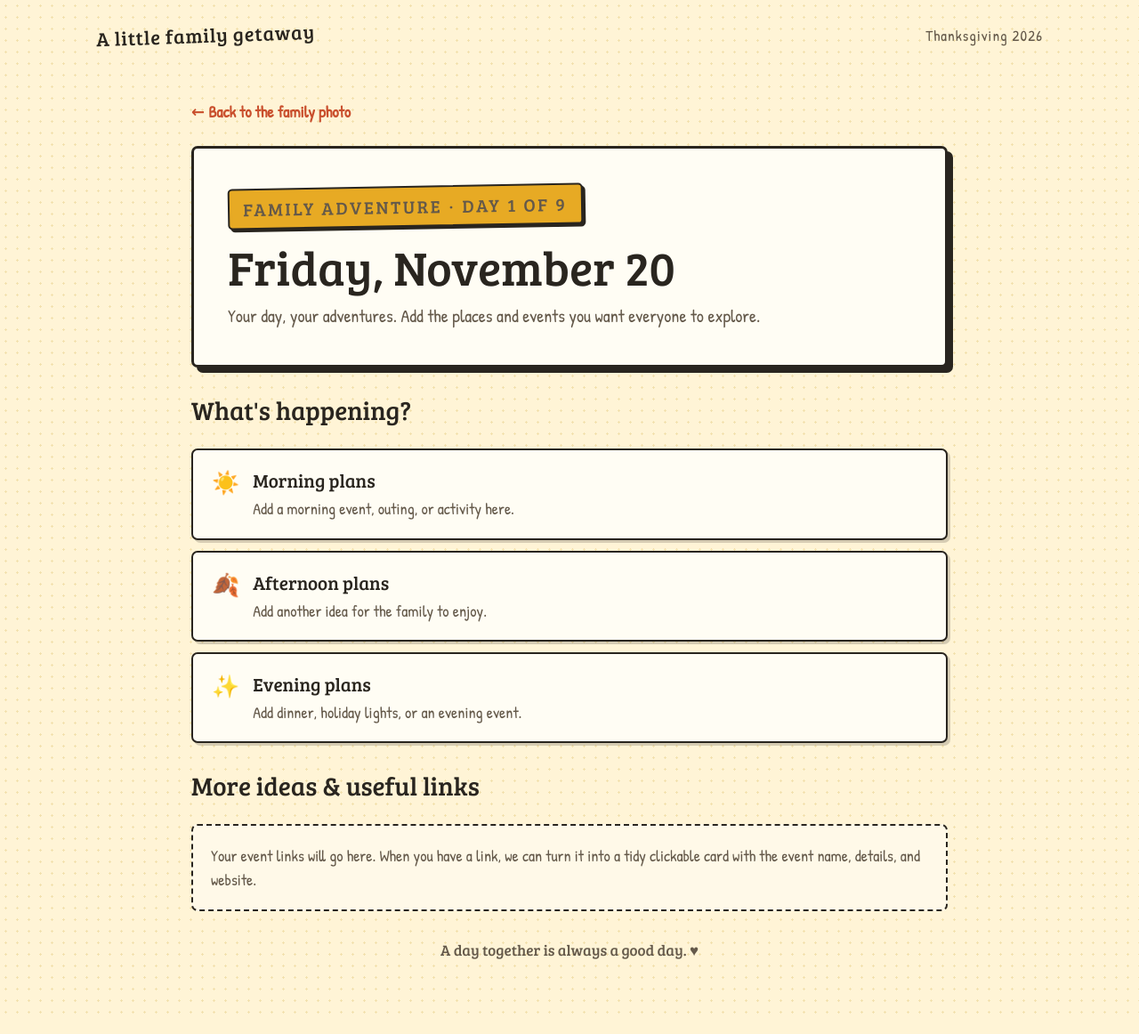
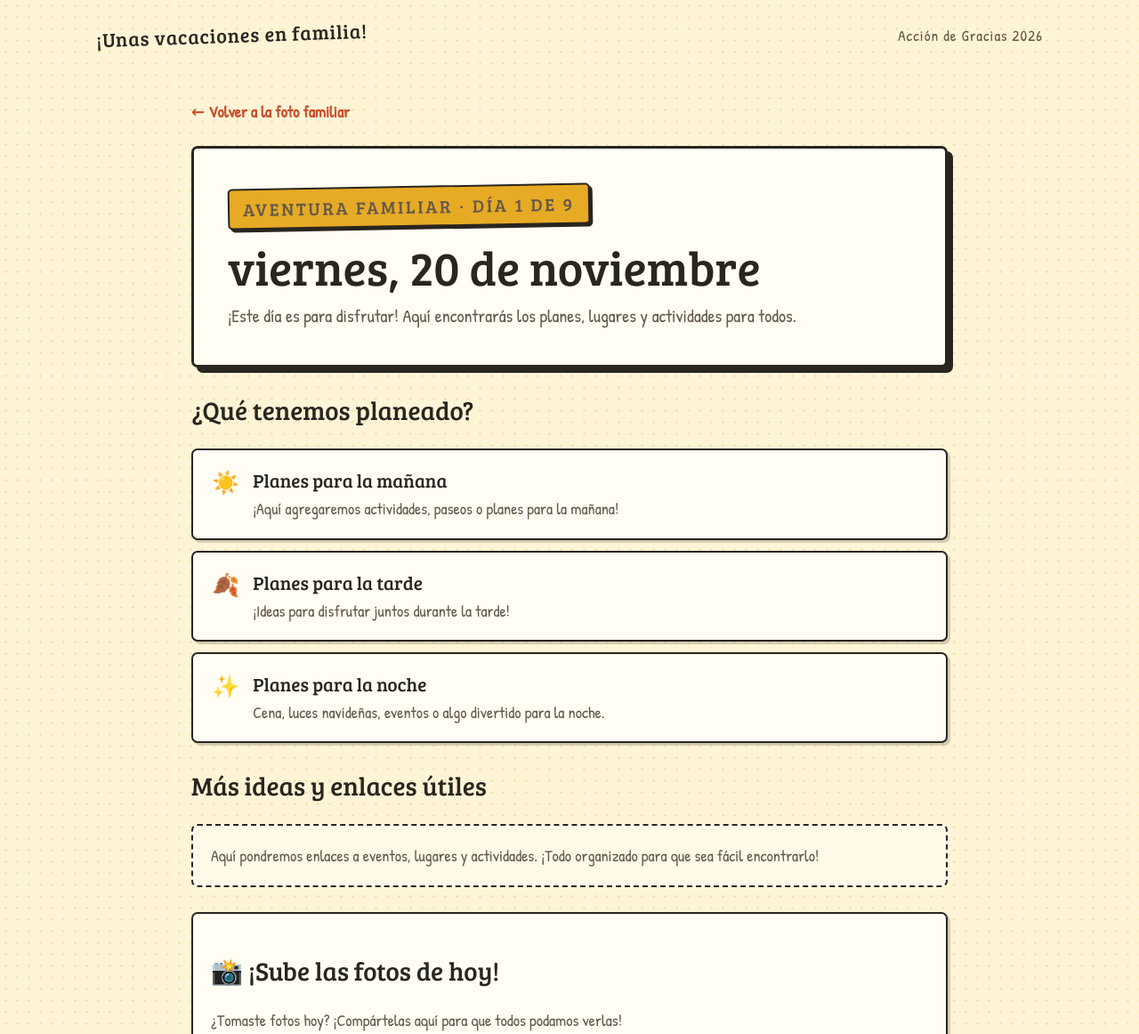
Before and after one commit to sleonny/Thanksgiving, a plain HTML site: page pages/day-1.html in a window 1280 px wide. Shown: the top 1162 px of the page at 89% size. Drawn offline with Linux system fonts and the light colour scheme.

Commit message:
Translate day 1 page and add photo gallery section

```diff
--- a/pages/day-1.html
+++ b/pages/day-1.html
@@ -1,12 +1,13 @@
 <!DOCTYPE html>
-<html lang="en"><head><meta charset="UTF-8"><meta name="viewport" content="width=device-width, initial-scale=1"><title>Friday, November 20 | Family Guide</title><link rel="stylesheet" href="../style.css"></head>
-<body><header class="site-header"><a class="brand" href="../index.html">A little family getaway</a><span class="header-note">Thanksgiving 2026</span></header>
-<main class="day-main"><a class="back-link" href="../index.html">← Back to the family photo</a>
-<section class="day-hero"><p class="eyebrow">FAMILY ADVENTURE · DAY 1 OF 9</p><h1>Friday, November 20</h1><p>Your day, your adventures. Add the places and events you want everyone to explore.</p></section>
-<section class="plan-section"><h2>What's happening?</h2><div class="activity-list">
-<article class="activity"><div class="activity-icon">☀️</div><div><h3>Morning plans</h3><p>Add a morning event, outing, or activity here.</p></div></article>
-<article class="activity"><div class="activity-icon">🍂</div><div><h3>Afternoon plans</h3><p>Add another idea for the family to enjoy.</p></div></article>
-<article class="activity"><div class="activity-icon">✨</div><div><h3>Evening plans</h3><p>Add dinner, holiday lights, or an evening event.</p></div></article>
+<html lang="es"><head><meta charset="UTF-8"><meta name="viewport" content="width=device-width, initial-scale=1"><title>viernes, 20 de noviembre | Guía familiar</title><link rel="stylesheet" href="../style.css"></head>
+<body><header class="site-header"><a class="brand" href="../index.html">¡Unas vacaciones en familia!</a><span class="header-note">Acción de Gracias 2026</span></header>
+<main class="day-main"><a class="back-link" href="../index.html">← Volver a la foto familiar</a>
+<section class="day-hero"><p class="eyebrow">AVENTURA FAMILIAR · DÍA 1 DE 9</p><h1>viernes, 20 de noviembre</h1><p>¡Este día es para disfrutar! Aquí encontrarás los planes, lugares y actividades para todos.</p></section>
+<section class="plan-section"><h2>¿Qué tenemos planeado?</h2><div class="activity-list">
+<article class="activity"><div class="activity-icon">☀️</div><div><h3>Planes para la mañana</h3><p>¡Aquí agregaremos actividades, paseos o planes para la mañana!</p></div></article>
+<article class="activity"><div class="activity-icon">🍂</div><div><h3>Planes para la tarde</h3><p>¡Ideas para disfrutar juntos durante la tarde!</p></div></article>
+<article class="activity"><div class="activity-icon">✨</div><div><h3>Planes para la noche</h3><p>Cena, luces navideñas, eventos o algo divertido para la noche.</p></div></article>
 </div></section>
-<section class="plan-section"><h2>More ideas & useful links</h2><div class="placeholder">Your event links will go here. When you have a link, we can turn it into a tidy clickable card with the event name, details, and website.</div></section>
-<div class="day-footer">A day together is always a good day. ♥</div></main></body></html>
+<section class="plan-section"><h2>Más ideas y enlaces útiles</h2><div class="placeholder">Aquí pondremos enlaces a eventos, lugares y actividades. ¡Todo organizado para que sea fácil encontrarlo!</div></section>
+<section class="plan-section photo-upload-section"><h2>📸 ¡Sube las fotos de hoy!</h2><p>¿Tomaste fotos hoy? ¡Compártelas aquí para que todos podamos verlas!</p><button class="upload-button" type="button" data-day="1">Subir fotos</button><p class="upload-status" aria-live="polite">Selecciona fotos desde tu teléfono o computadora.</p><div class="photo-gallery" id="gallery-day-1"></div></section>
+<div class="day-footer">¡Un día juntos siempre es un buen día! ♥</div></main><script src="../script.js"></script></body></html>
```
